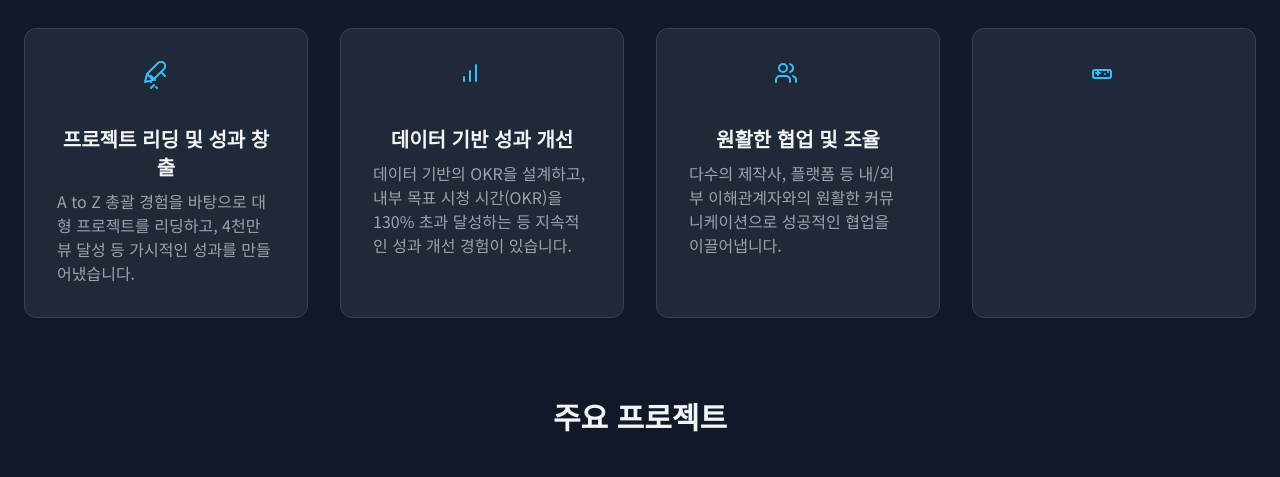
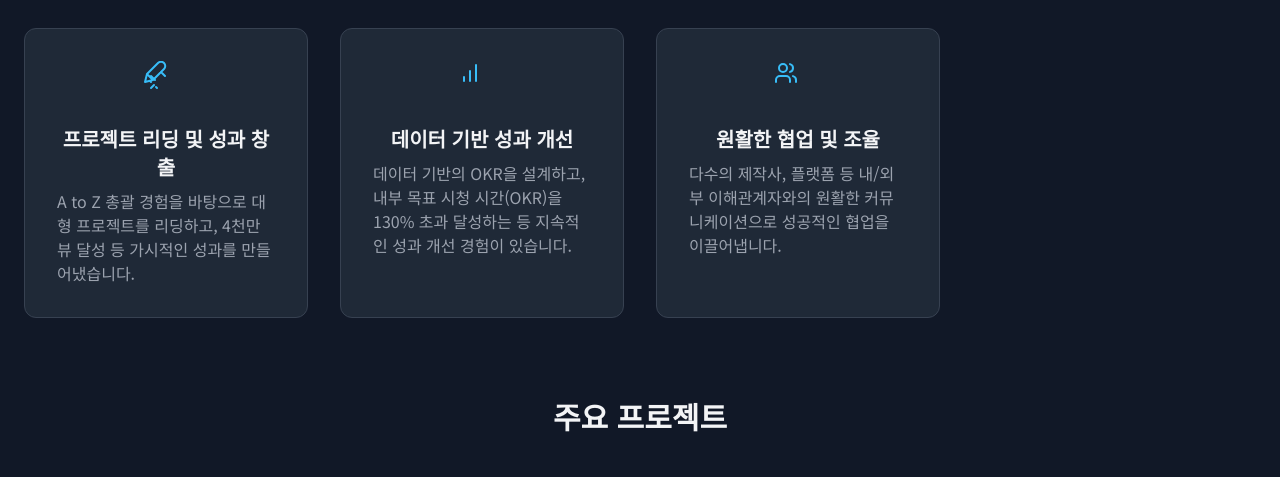
Before and after one commit to dohg472/portfolio, a plain HTML site: page index.html in a window 1280 px wide. Shown: the part 672-1149 px from the top of the page. Drawn offline with nearby package versions, Linux system fonts and the light colour scheme.

Commit message:
Update index.html

```diff
--- a/index.html
+++ b/index.html
@@ -49,7 +49,7 @@
     <section id="about" class="mb-20">
       <h2 class="text-3xl font-bold text-center mb-12">핵심 역량</h2>
       <div class="grid grid-cols-1 sm:grid-cols-2 lg:grid-cols-4 gap-8">
-        <!-- 4개 카드 -->
+        <!-- 3개 카드 -->
         <div class="card p-8 rounded-xl text-center">
           <div class="text-sky-400 mb-4">
             <svg xmlns="http://www.w3.org/2000/svg" width="48" height="48" fill="none" stroke="currentColor"
@@ -87,15 +87,6 @@
           <p class="text-gray-400 text-left">다수의 제작사, 플랫폼 등 내/외부 이해관계자와의 원활한 커뮤니케이션으로 성공적인 협업을 이끌어냅니다.</p>
         </div>
 
-        <div class="card p-8 rounded-xl text-center">
-          <div class="text-sky-400 mb-4">
-            <svg xmlns="http://www.w3.org/2000/svg" width="48" height="48" fill="none" stroke="currentColor"
-                 stroke-width="2" stroke-linecap="round" stroke-linejoin="round" class="mx-auto">
-              <line x1="6" y1="12" x2="10" y2="12"/><line x1="8" y1="10" x2="8" y2="14"/>
-              <line x1="15" y1="13" x2="15.01" y2="13"/><line x1="18" y1="11" x2="18.01" y2="11"/>
-              <path d="M19 17a2 2 0 0 0 2-2v-4a2 2 0 0 0-2-2H5a2 2 0 0 0-2 2v4a2 2 0 0 0 2 2h14z"/>
-            </svg>
-          </div>
       </div>
     </section>
 
```
